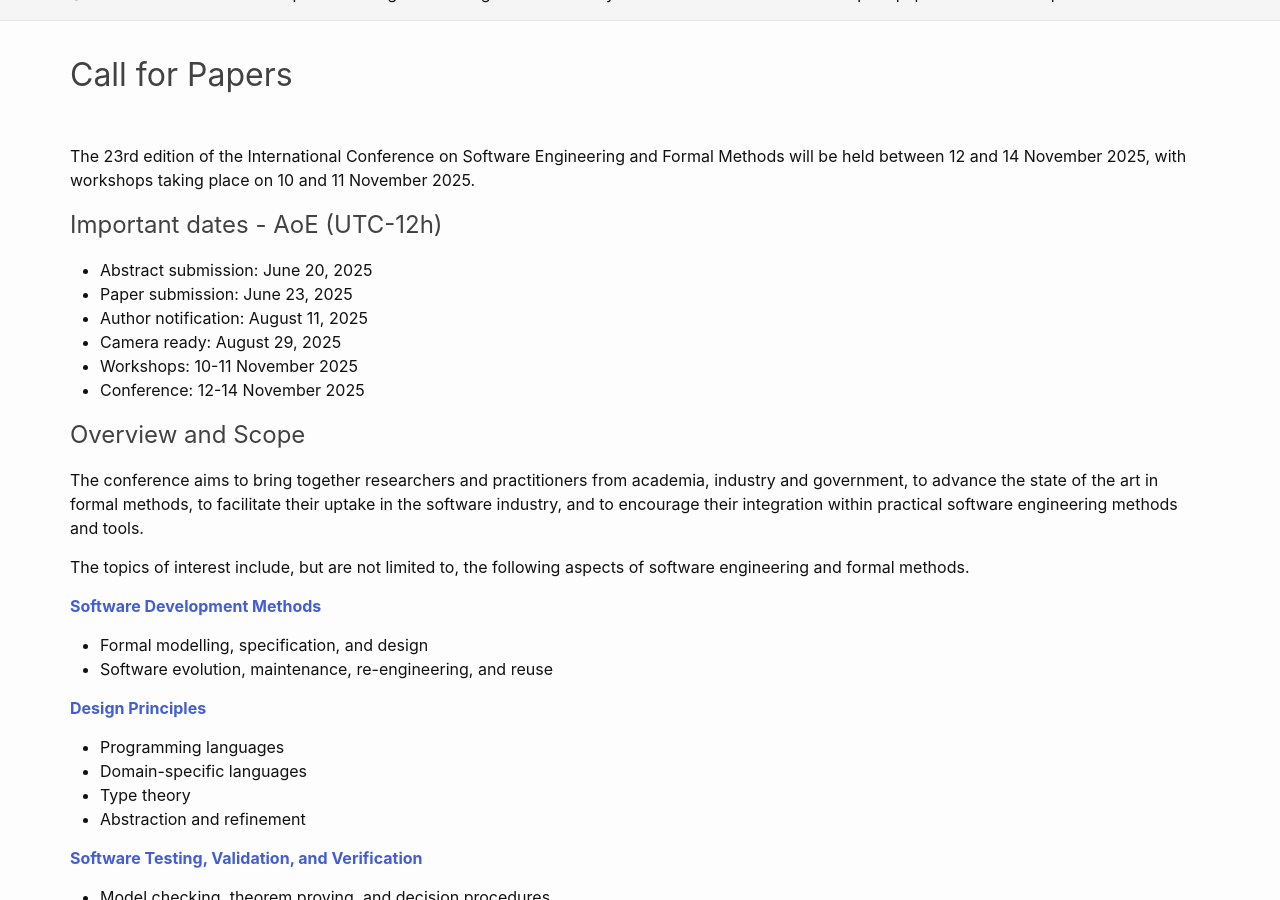
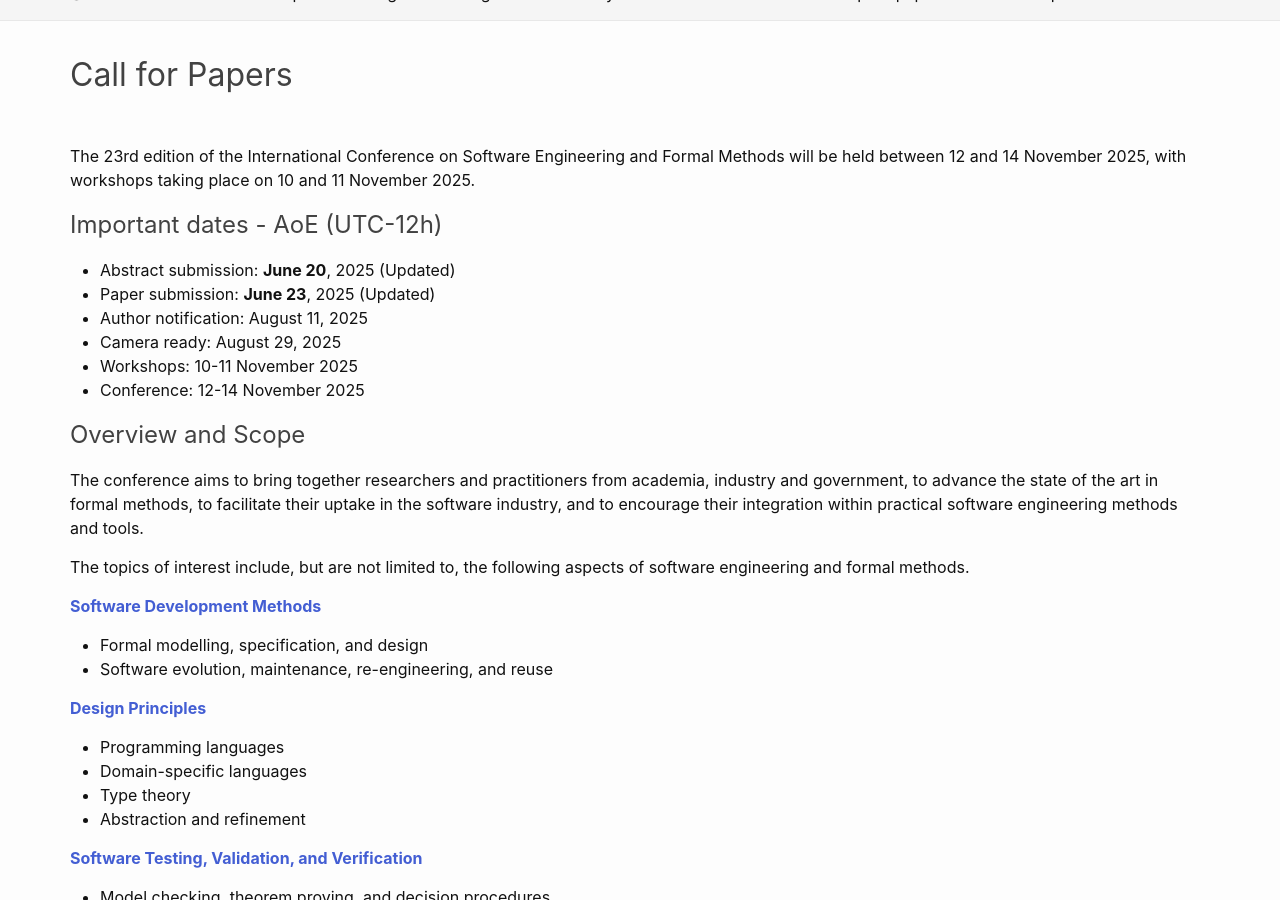
Before and after one commit to sefm-conference/2025, a Jekyll site: the page built from _pages/callforpapers.md, in a window 1280 px wide and 900 px high, scrolled down 672 px. Built offline with Jekyll 4.4.1, drawn with Linux system fonts in a browser that asks for light colours.

Commit message:
Update callforpapers.md

```diff
--- a/_pages/callforpapers.md
+++ b/_pages/callforpapers.md
@@ -10,8 +10,8 @@ The 23rd edition of the International Conference on Software Engineering and
 Formal Methods will be held between 12 and 14 November 2025, with workshops taking place on 10 and 11 November 2025.
 
 ## Important dates - AoE (UTC-12h)
-- Abstract submission: June 20, 2025
-- Paper submission: June 23, 2025
+- Abstract submission: **June 20**, 2025 (Updated)
+- Paper submission: **June 23**, 2025 (Updated)
 - Author notification: August 11, 2025
 - Camera ready: August 29, 2025
 - Workshops: 10-11 November 2025
```
